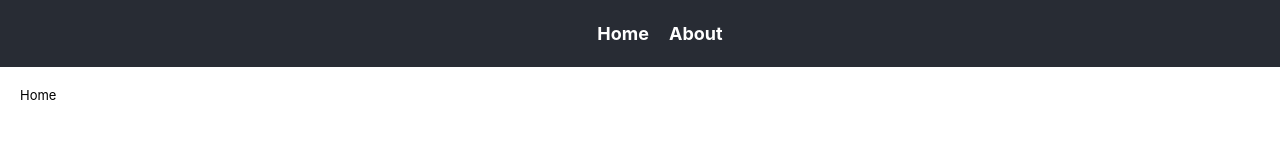
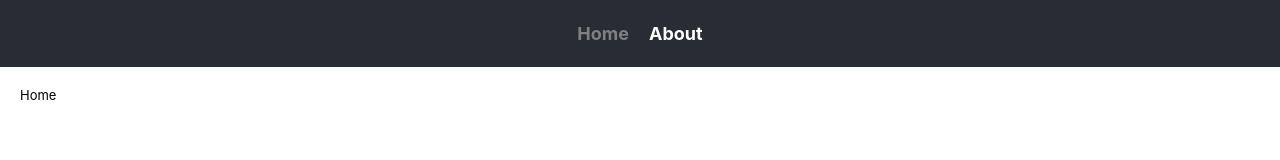
Before and after one commit to WarLord0401/Task-Manager, a React (Create React App) app: page / in a window 1280 px wide. Shown: the top 160 px of the page. Built offline with nearby package versions, Linux system fonts and the light colour scheme.

Commit message:
Added styled components to ease styling. And completed functionality of Nav Bar

```diff
--- a/package.json
+++ b/package.json
@@ -13,6 +13,7 @@
     "react-icons": "^5.3.0",
     "react-router-dom": "^6.28.0",
     "react-scripts": "5.0.1",
+    "styled-components": "^6.1.13",
     "web-vitals": "^2.1.4"
   },
   "scripts": {
--- a/src/pages/Navs.jsx
+++ b/src/pages/Navs.jsx
@@ -1,42 +1,69 @@
-// Navs.tsx
-import React from 'react';
-import { Link } from 'react-router-dom';
+import React from "react";
+import { NavLink, useLocation } from "react-router-dom";
+import styled from "styled-components";
 
 const Navs = () => {
+  const location = useLocation(); // Get the current location (URL)
+
   return (
-    <nav style={styles.navbar}>
-      <ul style={styles.navList}>
-        <li style={styles.navItem}>
-          <Link to="/" style={styles.navLink}>Home</Link>
-        </li>
-        <li style={styles.navItem}>
-          <Link to="/about" style={styles.navLink}>About</Link>
-        </li>
-      </ul>
-    </nav>
+    <Navbar>
+      <NavList>
+        <NavItem>
+          <StyledNavLink
+            to="/"
+            isActive={location.pathname === "/"} // Check if current path is "/"
+          >
+            Home
+          </StyledNavLink>
+        </NavItem>
+        <NavItem>
+          <StyledNavLink
+            to="/about"
+            isActive={location.pathname === "/about"} // Check if current path is "/about"
+          >
+            About
+          </StyledNavLink>
+        </NavItem>
+      </NavList>
+    </Navbar>
   );
 };
 
-const styles = {
-  navbar: {
-    backgroundColor: '#282c34',
-    padding: '10px 0',
-    display: 'flex',
-    justifyContent: 'center',
-  },
-  navList: {
-    listStyle: 'none',
-    display: 'flex',
-    gap: '20px',
-  },
-  navItem: {
-    fontSize: '18px',
-  },
-  navLink: {
-    color: 'white',
-    textDecoration: 'none',
-    fontWeight: 'bold',
-  },
-};
+// Styled-components for the elements
+
+const Navbar = styled.nav`
+  background-color: #282c34;
+  padding: 10px 0;
+  display: flex;
+  justify-content: center;
+`;
+
+const NavList = styled.ul`
+  margin-left: -40px;
+  list-style: none;
+  display: flex;
+  gap: 20px;
+`;
+
+const NavItem = styled.li`
+  font-size: 18px;
+`;
+
+const StyledNavLink = styled(NavLink)`
+  color: white;
+  text-decoration: none;
+  font-weight: bold;
+
+  &:hover {
+    text-decoration: underline;
+  }
+
+  // Apply active color when the link is active
+  ${({ isActive }) =>
+    isActive &&
+    `
+    color: grey;
+  `}
+`;
 
 export default Navs;
```
Also changed, not shown: 1 other file (tests, documents, lock files or other folders).
